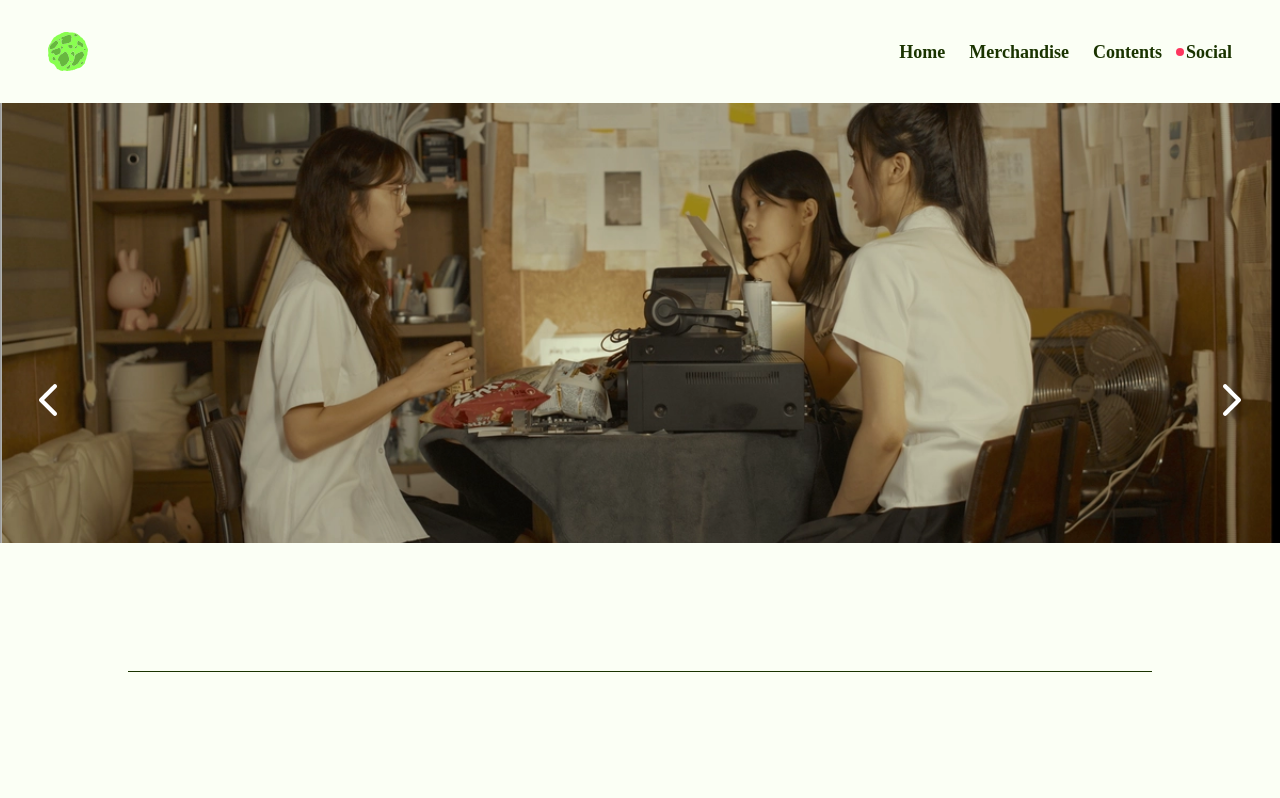
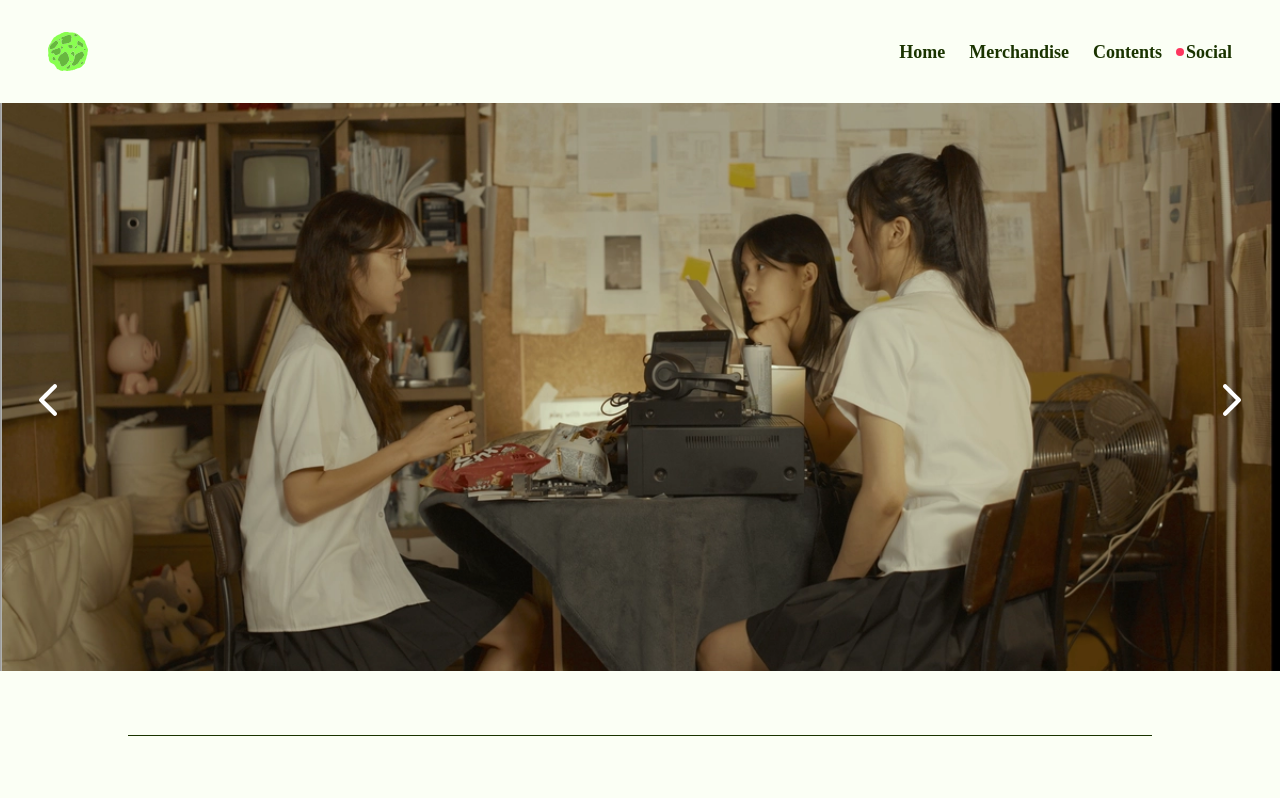
Before and after one commit to jihun-io/grnplnt, a Next.js app: page / in a window 1280 px wide. Shown: the top 798 px of the page. Built offline with nearby package versions, Linux system fonts and the light colour scheme; grey boxes are pictures that could not be loaded; a web font is replaced by a local one.

Commit message:
스타일 수정
수평선 영역의 높이를 더 줄임

```diff
--- a/src/app/globals.css
+++ b/src/app/globals.css
@@ -97,7 +97,7 @@ strong,
 }
 
 section.hero article.embla {
-  height: calc(100dvh - 16rem);
+  height: calc(100dvh - 8rem);
   margin-top: -6.5rem;
 }
 article.embla {
--- a/src/app/page.js
+++ b/src/app/page.js
@@ -19,7 +19,7 @@ export default function Home() {
         <h3 className="sr-only">메인 이미지</h3>
         <HeroCarousel />
       </section>
-      <hr class="mx-32 my-32 border-sugar-cane-950"></hr>
+      <hr class="mx-32 my-16 border-sugar-cane-950"></hr>
       <section className="synopsis w-full h-[calc(100vh-4rem-2.5rem)] bg-[url('/optimized/synopsis-background_1920-1080.webp')] bg-cover flex flex-col justify-center items-center">
         <h3 className="pyeongchangpeace-bold text-sugar-cane-50 text-4xl md:text-5xl lg:text-6xl mb-16">
           SYNOPSIS
```
